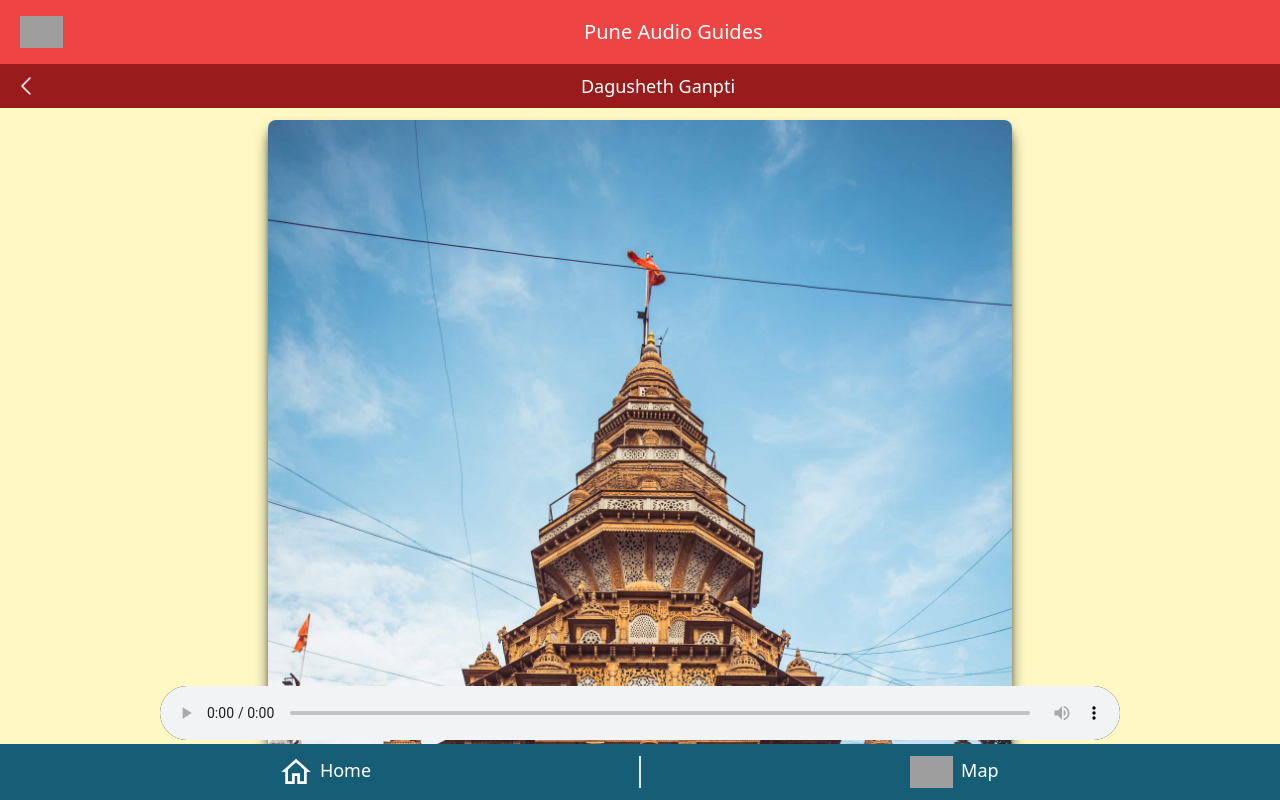
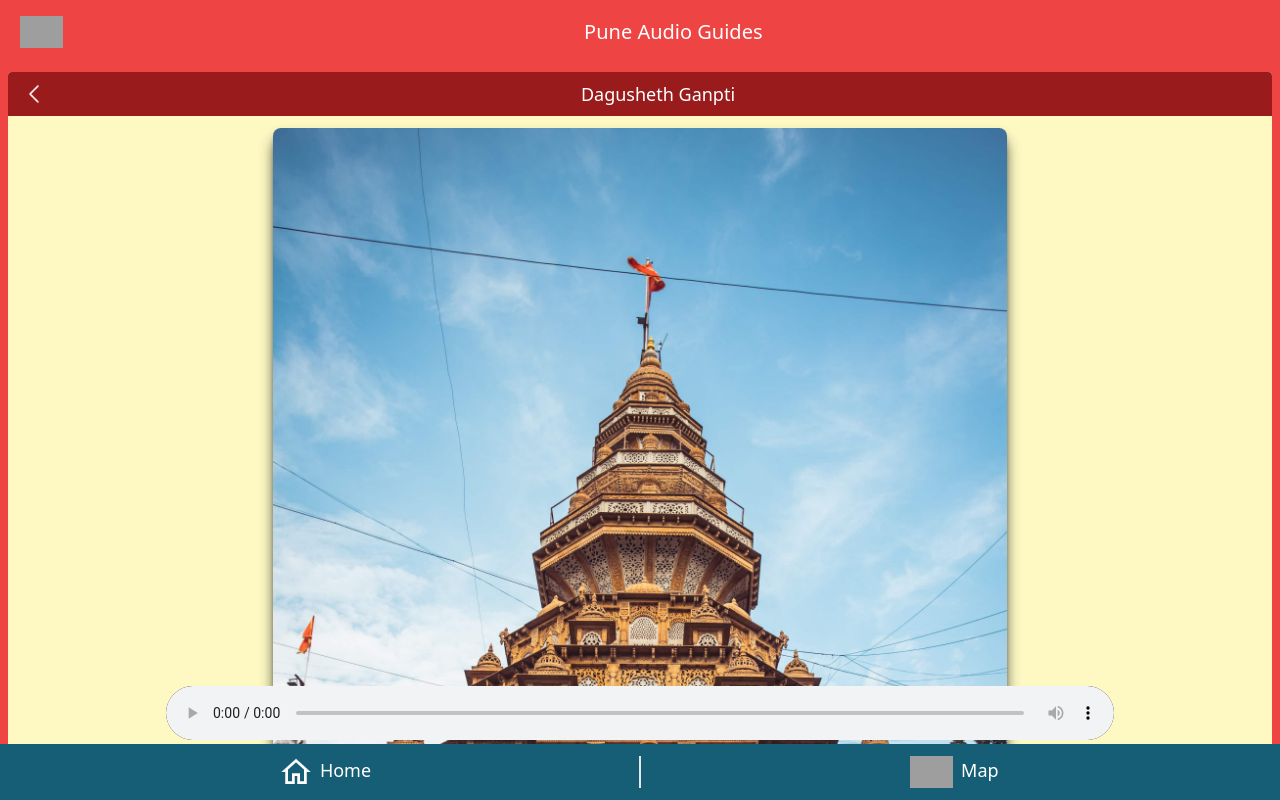
Before and after one commit to sai7350/ASI_Proto_Project, a Nuxt app: page /dagdushethGanpati in a window 1280 px wide. Built offline with nearby package versions, Linux system fonts and the light colour scheme; grey boxes are pictures that could not be loaded.

Commit message:
Update dagdushethGanpati.vue

```diff
--- a/pages/dagdushethGanpati.vue
+++ b/pages/dagdushethGanpati.vue
@@ -1,8 +1,9 @@
     <template>
-    <div class="bg-yellow-100">
+    <div class="p-2 bg-red-500">
+        <div class="bg-yellow-100 rounded">
             <!--navigate and and info-->
 
-        <div class="bg-red-800 flex p-2  justify-between">
+            <div class="bg-red-800 flex p-2 rounded-t  justify-between">
                 <div class="hover:scale-110 hover:bg-red-600 py-1 px-2 rounded duration-300">
                     <a href="/Map">
                         <img class="h-5" src="../assets/icons8-back-50.png" alt="">
@@ -39,10 +40,14 @@
                 </div>
                 <div
                     class="p-8 md:border-l c-border border-black text-xl m-auto md:text-left text-center font-quick text-black">
-                Shrimant Dagadusheth Halwai and his wife Laxmibai was a trader and sweet maker settled in Pune. His original
-                halwai shop still exists under the name "Dagdusheth Halwai Sweets" near Datta Mandir in Pune. Eventually he
-                became a successful sweet seller and a rich businessman. In the later 1800s, they lost their only son in a
-                plague epidemic. They were approached by a compassionate sage who advised them to build a Ganesha temple in
+                    Shrimant Dagadusheth Halwai and his wife Laxmibai was a trader and sweet maker settled in Pune. His
+                    original
+                    halwai shop still exists under the name "Dagdusheth Halwai Sweets" near Datta Mandir in Pune. Eventually
+                    he
+                    became a successful sweet seller and a rich businessman. In the later 1800s, they lost their only son in
+                    a
+                    plague epidemic. They were approached by a compassionate sage who advised them to build a Ganesha temple
+                    in
                     Pune
                 </div>
             </div>
@@ -51,6 +56,7 @@
                     <audio controls class="mx-auto w-full">
                         <source src="../assets/DagushethGanptiImages/Audio.mp3">
                     </audio>
+                </div>
             </div>
         </div>
     </div>
@@ -64,5 +70,4 @@
     .c-border {
         border-top-width: 1px;
     }
-}
-</style>
+}</style>
```
Lines whose indentation alone changed are shown as unchanged.
